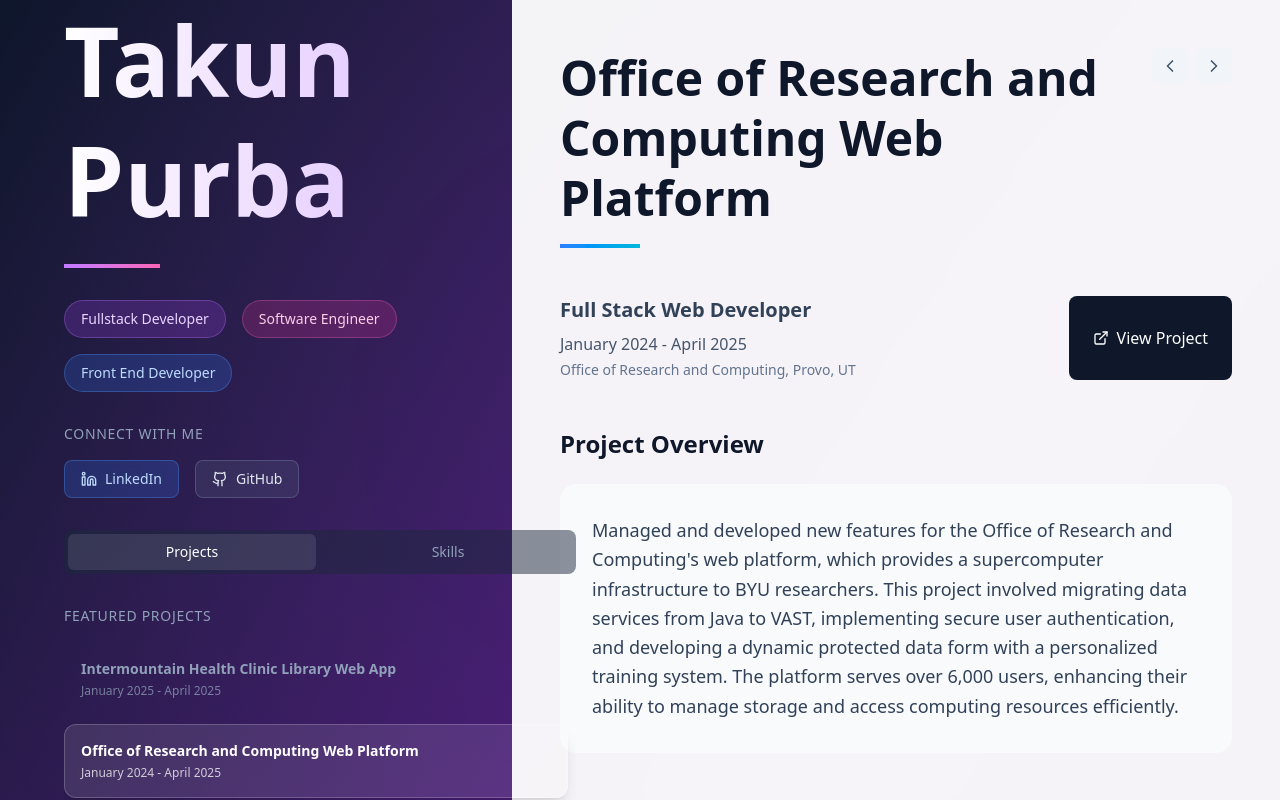
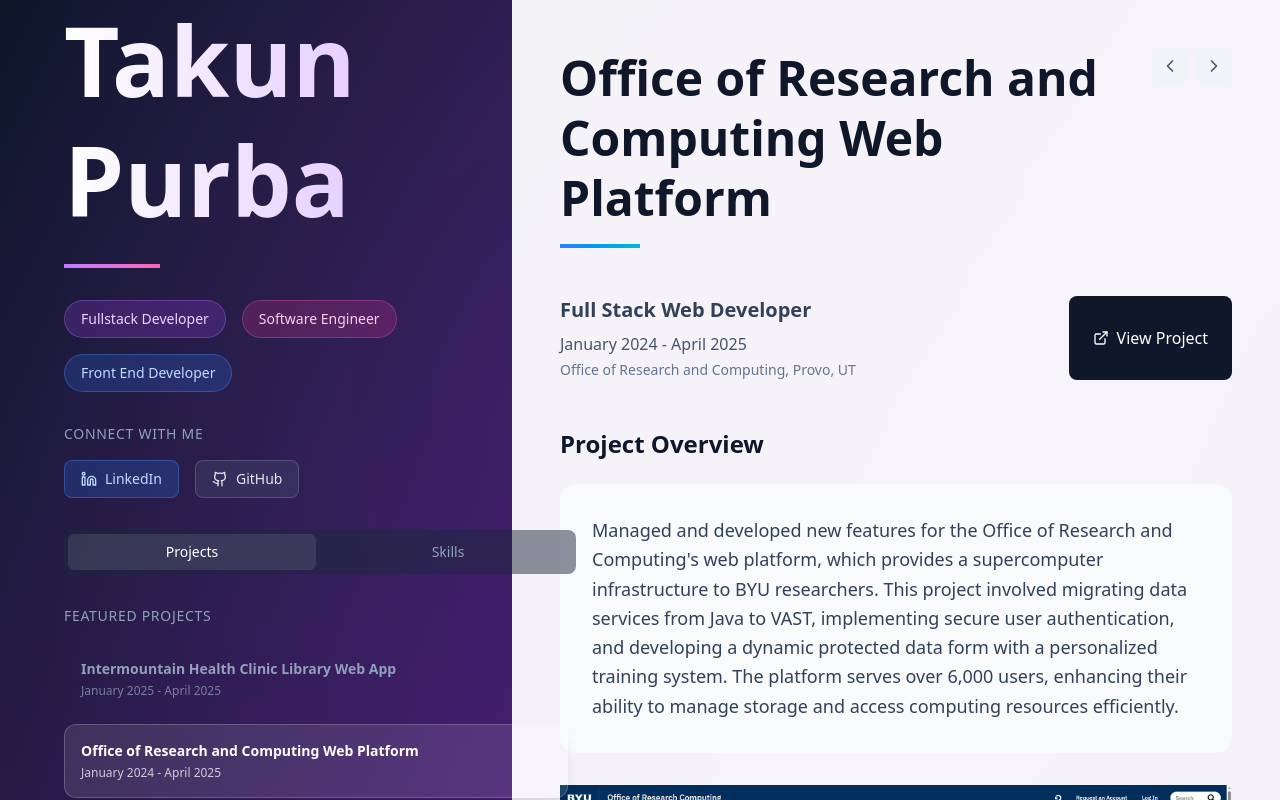
Before and after one commit to tpurba/portfolioWebsite, a React (Vite) app: page / in a window 1280 px wide. Both pictures are taken after a click on the button 316 px from the left and 761 px from the top of the page. Shown: the top 800 px of the page. Built offline with nearby package versions, Linux system fonts and the light colour scheme.

Commit message:
added pictures

```diff
--- a/src/App.tsx
+++ b/src/App.tsx
@@ -495,6 +495,12 @@
                       />
                     </div>
                   )}
+                  {currentProject.image &&(
+                    <img src={currentProject.image} alt="Description of image" className="w-full h-auto" />
+                  )}
+                  {currentProject.horzimage &&(
+                    <img src={currentProject.horzimage} alt="Description of image" className="h-auto" />
+                  )}
                 </section>
 
                 {/* Key Features */}
--- a/vite.config.ts
+++ b/vite.config.ts
@@ -4,6 +4,6 @@
 
 // https://vite.dev/config/
 export default defineConfig({
+  base: '/portfolioWebsite/',
   plugins: [tailwindcss(), react()],
-  base: "portfolioWebsite",
 })
```
